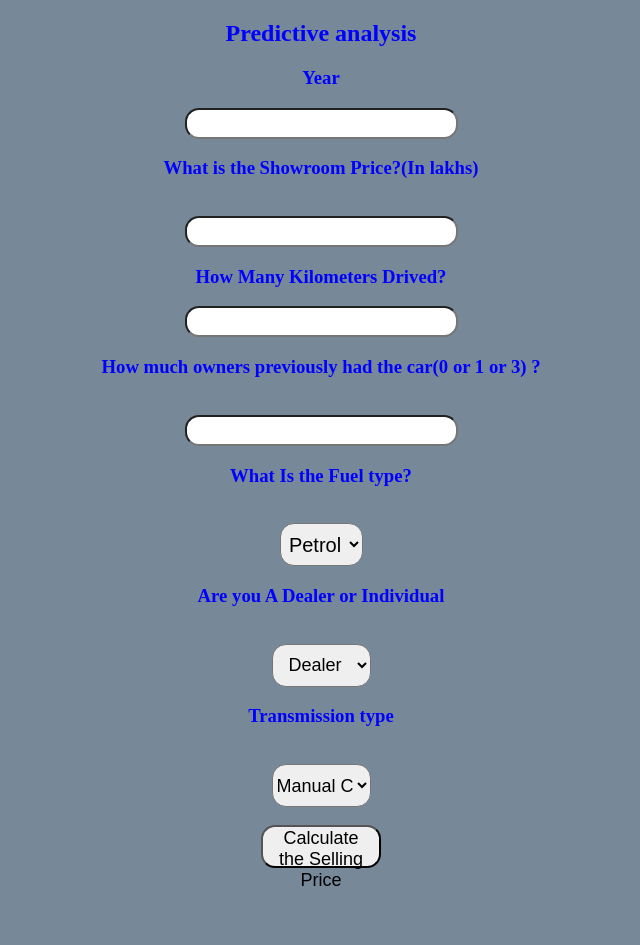
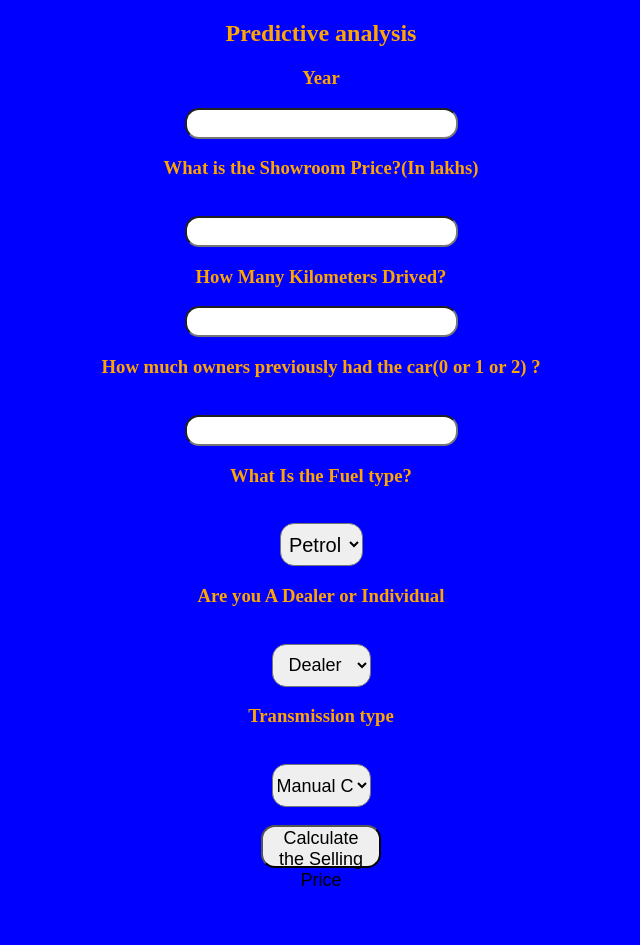
Before and after one commit to aibi10/car_price_prediction, a Flask app: page / in a window 1280 px wide. Shown: the whole page, without its empty margins (319-959 px from the left). Run offline with Flask 2, Linux system fonts and the light colour scheme; parts of the project's set-up code (start-up, migrations or seed data) failed here and were passed over.

Commit message:
Update index.html

```diff
--- a/templates/index.html
+++ b/templates/index.html
@@ -9,14 +9,14 @@
 
 <body>
 
-    <div style="color:blue">
+    <div style="color:orange">
         <form action="{{ url_for('predict')}}" method="post">
             <h2>Predictive analysis</h2>
             <h3>Year</h3>
             <input id="first" name="Year" type="number ">
             <h3>What is the Showroom Price?(In lakhs)</h3><br><input id="second" name="Present_Price" required="required">
             <h3>How Many Kilometers Drived?</h3><input id="third" name="Kms_Driven" required="required">
-            <h3>How much owners previously had the car(0 or 1 or 3) ?</h3><br><input id="fourth" name="Owner" required="required">
+            <h3>How much owners previously had the car(0 or 1 or 2) ?</h3><br><input id="fourth" name="Owner" required="required">
             <h3>What Is the Fuel type?</h3><br><select name="Fuel_Type_Petrol" id="fuel" required="required">
                 <option value="Petrol">Petrol</option>
                 <option value="Diesel">Diesel</option>
@@ -48,7 +48,7 @@
 
     <style>
         body {
-            background-color: lightslategray;
+            background-color: blue;
             text-align: center;
             padding: 0px;
         }
```
